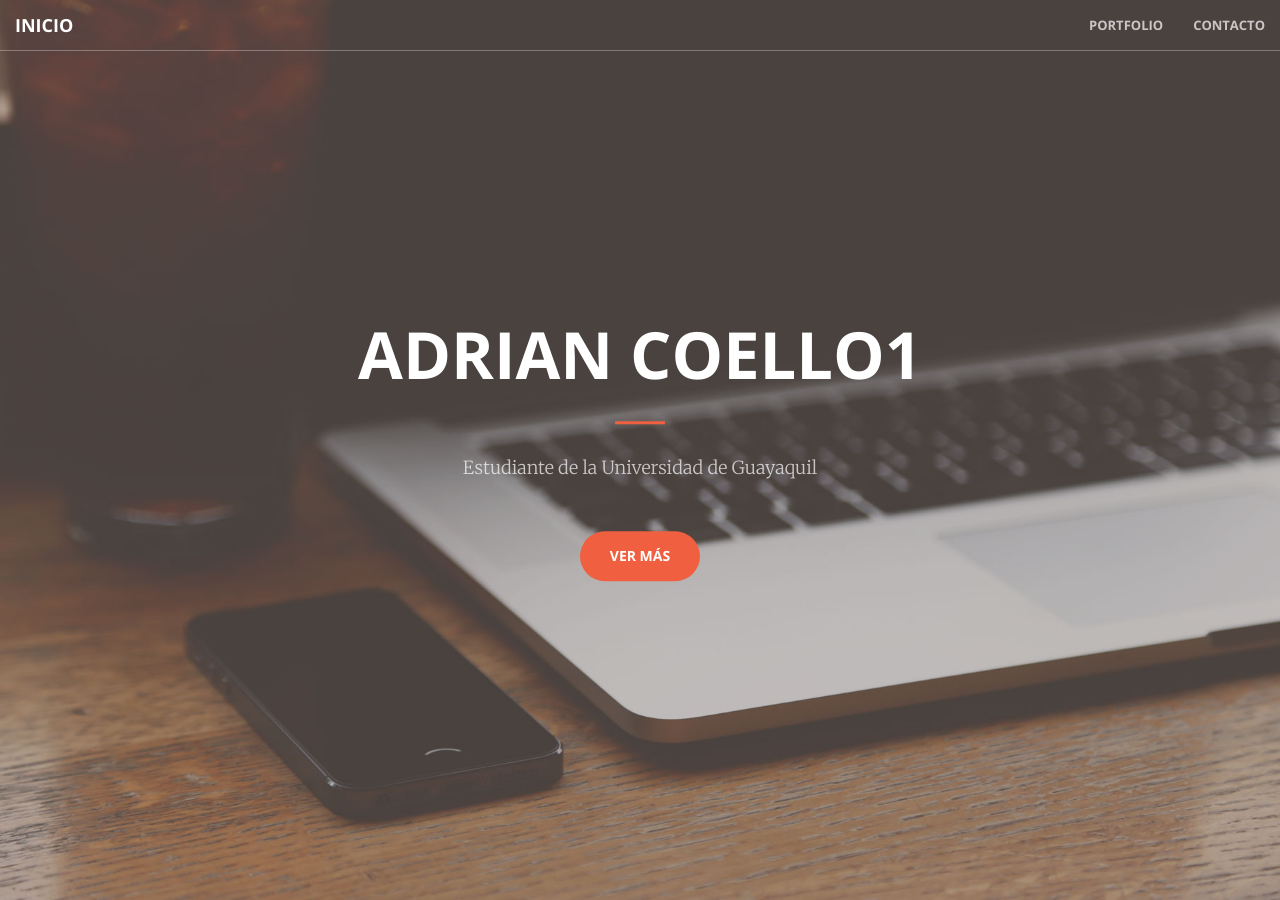
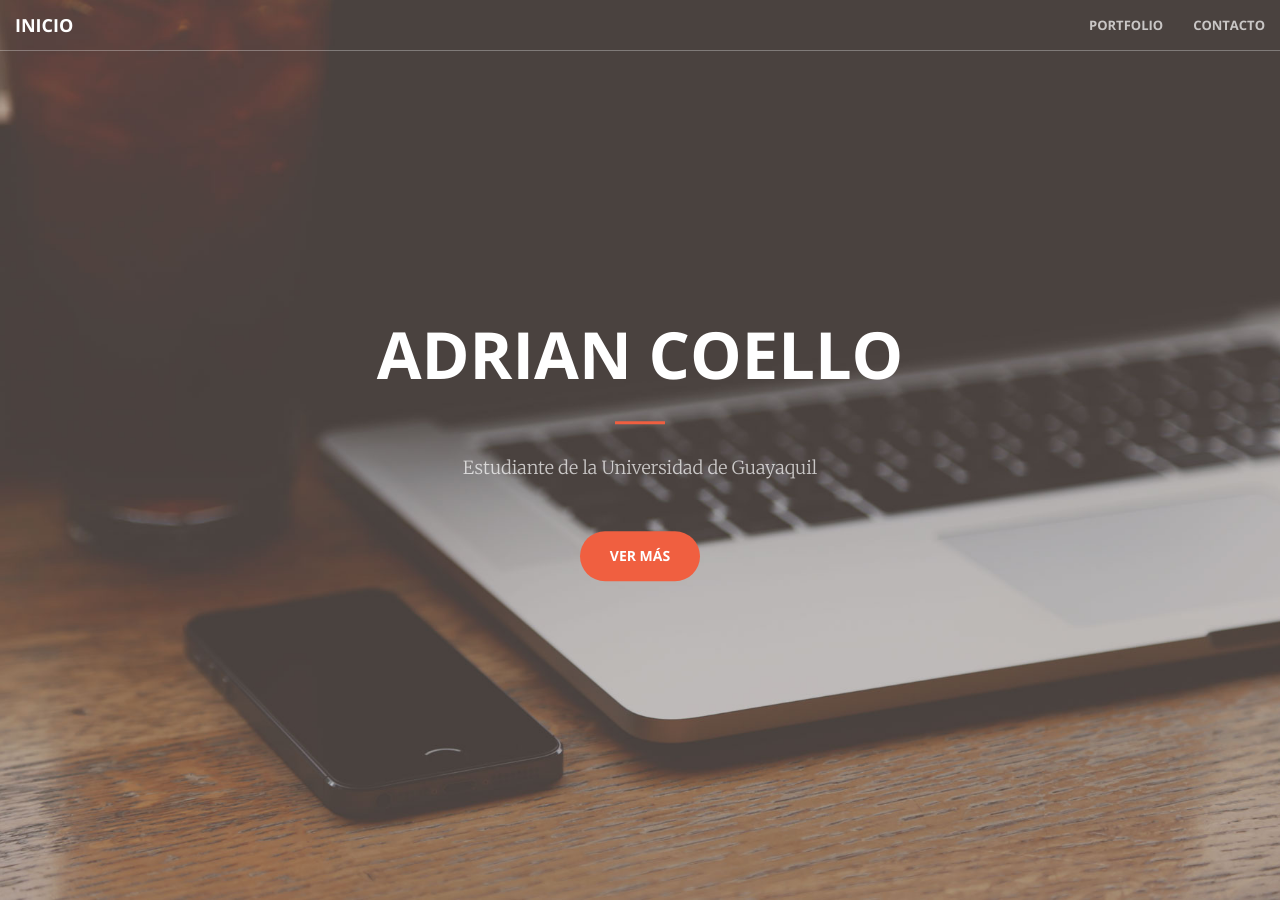
Before and after one commit to Vico2001/Vico01.github.io, a Jekyll site: the page built from index.html, in a window 1280 px wide and 900 px high. Built offline with Jekyll 4.4.1, drawn with Linux system fonts in a browser that asks for light colours.

Commit message:
Update header.html

```diff
--- a/_includes/header.html
+++ b/_includes/header.html
@@ -1,7 +1,7 @@
 <header>
    <div class="header-content">
      <div class="header-content-inner">
-       <h1>Adrian Coello1</h1>
+       <h1>Adrian Coello</h1>
          <hr>
          <p>Estudiante de la Universidad de Guayaquil</p>
          <a href="#portfolio" class="btn btn-primary btn-xl page-scroll">Ver Más</a>
```
